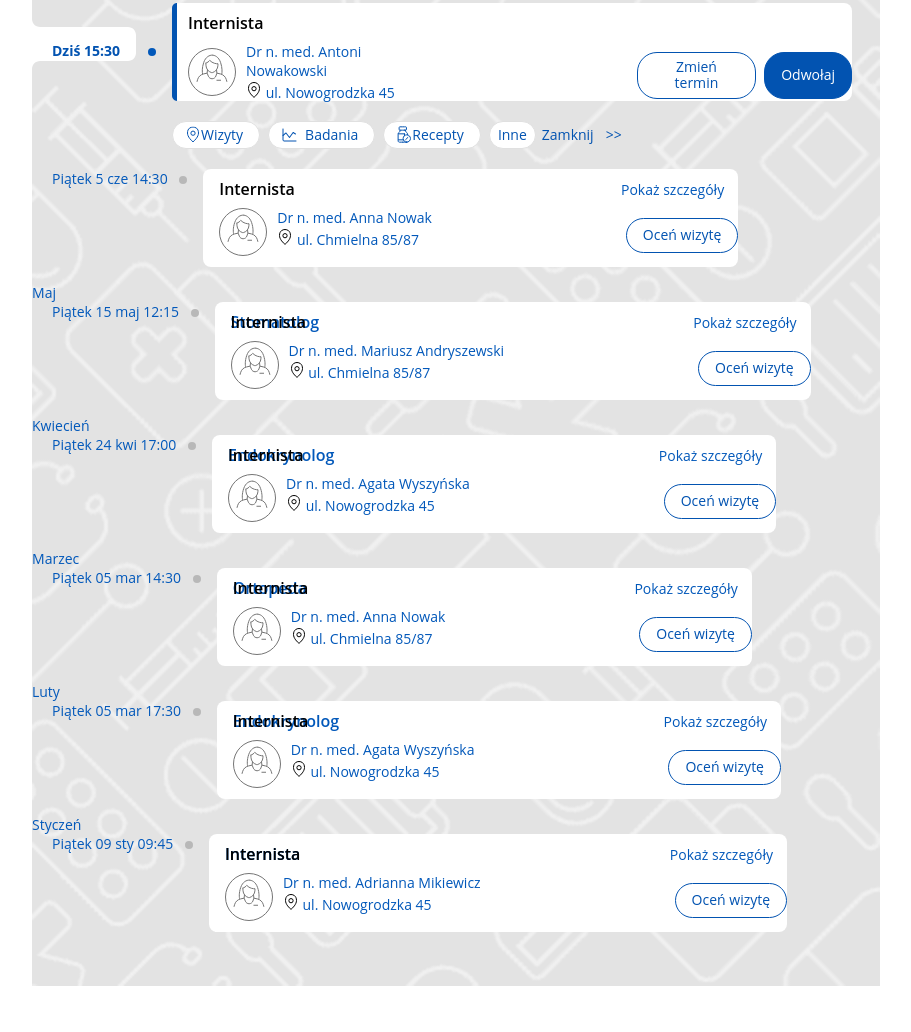
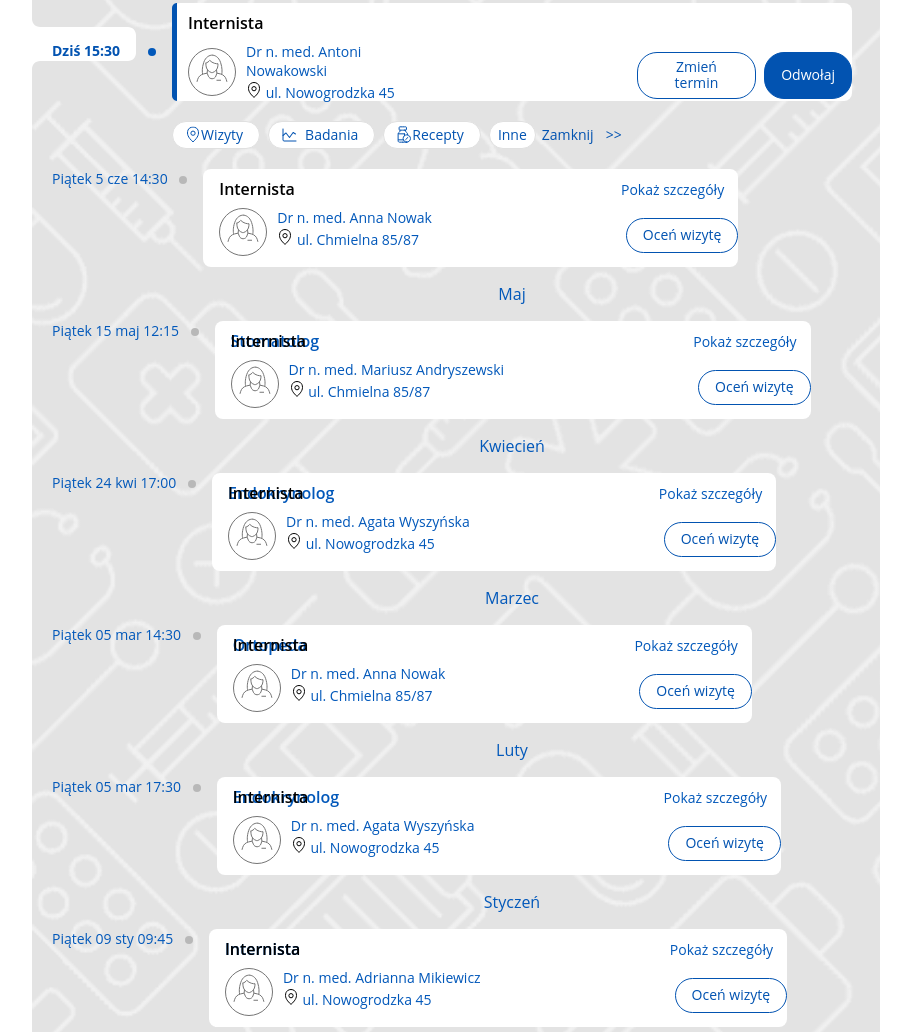
Before and after one commit to kakuliniec/patient, a website built with Parcel: page index.html in a window 1280 px wide. Shown: the part 309-1341 px from the top of the page, without its empty margins (40-951 px from the left). Before the commit the page ends 1319 px from the top, so only its background shows below. Built offline with nearby package versions, Linux system fonts and the light colour scheme.

Commit message:
styled (but not finished history-events)

```diff
--- a/index.html
+++ b/index.html
@@ -171,7 +171,7 @@
                     </div>
 
                     <div class="history-events__may">
-                        <span class="history-event__month">Maj</span>
+                        <span class="history-events__month">Maj</span>
                     <div class="history-events" id="MAY">
                         <span class="history-events__header">Piątek 15 maj 12:15
 
@@ -209,7 +209,7 @@
                 </div>
 
                 <div class="history-events__april">
-                    <span class="history-event__month">Kwiecień</span>
+                    <span class="history-events__month">Kwiecień</span>
                     <div class="history-events" id="APRIL">
                         <span class="history-events__header">Piątek 24 kwi 17:00
 
@@ -248,7 +248,7 @@
                 </div>
 
                 <div class="history-events__march">
-                    <span class="history-event__month">Marzec</span>
+                    <span class="history-events__month">Marzec</span>
                     <div class="history-events" id="MARCH">
                         <span class="history-events__header">Piątek
                             05 mar 14:30
@@ -285,7 +285,7 @@
                 </div>
 
                 <div class="history-events__february">
-                    <span class="history-event__month">Luty</span>
+                    <span class="history-events__month">Luty</span>
                     <div class="history-events" id="FEBRUARY">
                         <span class="history-events__header">Piątek
                             05 mar 17:30
@@ -325,7 +325,7 @@
 
 
                 <div class="history-events__january">
-                    <span class="history-event__month">Styczeń</span>
+                    <span class="history-events__month">Styczeń</span>
                     <div class="history-events" id="JANUARY">
                         <span class="history-events__header">Piątek
                             09 sty 09:45
--- a/src/scss/sections/history.scss
+++ b/src/scss/sections/history.scss
@@ -134,5 +134,10 @@
         align-items: center;
         text-align: center;
         margin: 16px 0px;
+        display: block;
+        padding-left: 140px;
+        @media (max-width: $desktop) {
+            display: none;
+        }
     }
 }
```
